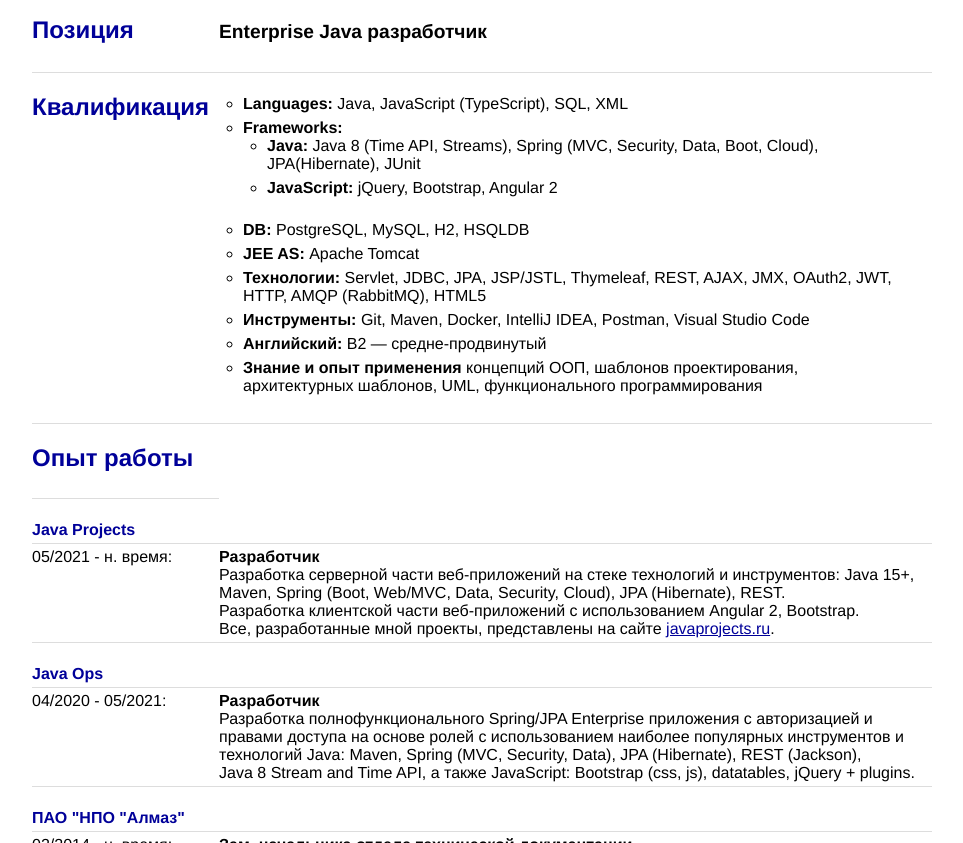
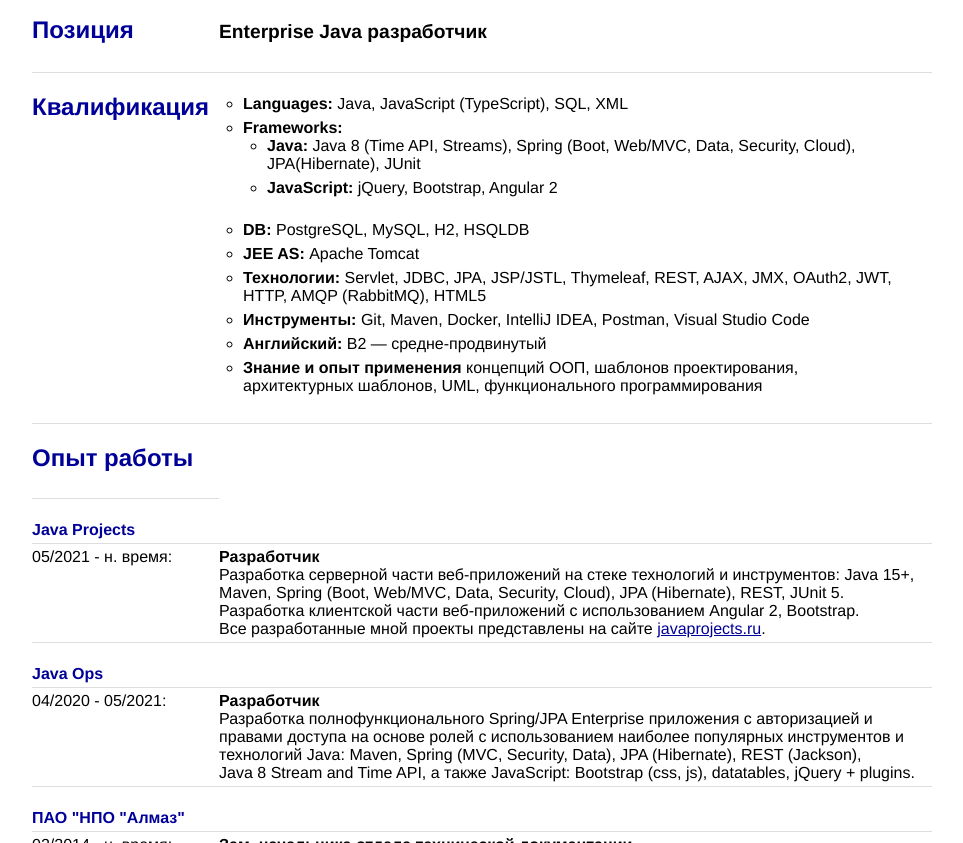
Before and after one commit to igar15/igar15.github.io, a plain HTML site: page index.html in a window 1280 px wide. Shown: the part 320-1163 px from the top of the page, without its empty margins (158-1121 px from the left). Drawn offline with Linux system fonts and the light colour scheme.

Commit message:
update index

```diff
--- a/index.html
+++ b/index.html
@@ -46,7 +46,7 @@
 							<li><strong>Languages: </strong>Java, JavaScript (TypeScript), SQL, XML</li>
 							<li><strong>Frameworks:</strong>
 								<ul>
-									<li><strong>Java: </strong>Java 8 (Time API, Streams), Spring (MVC, Security, Data, Boot, Cloud), JPA(Hibernate), JUnit</li>
+									<li><strong>Java: </strong>Java 8 (Time API, Streams), Spring (Boot, Web/MVC, Data, Security, Cloud), JPA(Hibernate), JUnit</li>
 									<li><strong>JavaScript: </strong>jQuery, Bootstrap, Angular 2</li>
 								</ul>
                             </li>
@@ -67,9 +67,10 @@
                 <tr>
                     <td>05/2021 - н. время:</td>
 					<td><strong>Разработчик</strong><br>
-						Разработка серверной части веб-приложений на стеке технологий и инструментов: Java 15+, Maven, Spring (Boot, Web/MVC, Data, Security, Cloud), JPA (Hibernate), REST.<br>
+						Разработка серверной части веб-приложений на стеке технологий и инструментов: Java 15+, Maven, Spring (Boot, Web/MVC, Data, Security, Cloud),
+						JPA (Hibernate), REST, JUnit 5.<br>
 						Разработка клиентской части веб-приложений с использованием Angular 2, Bootstrap.<br>
-						Все, разработанные мной проекты, представлены на сайте <a href="https://javaprojects.ru/" target=_blank><u>javaprojects.ru</u></a>.<br>
+						Все разработанные мной проекты представлены на сайте <a href="https://javaprojects.ru/" target=_blank><u>javaprojects.ru</u></a>.<br>
                     </td>
                 </tr>
 				<tr>
```
